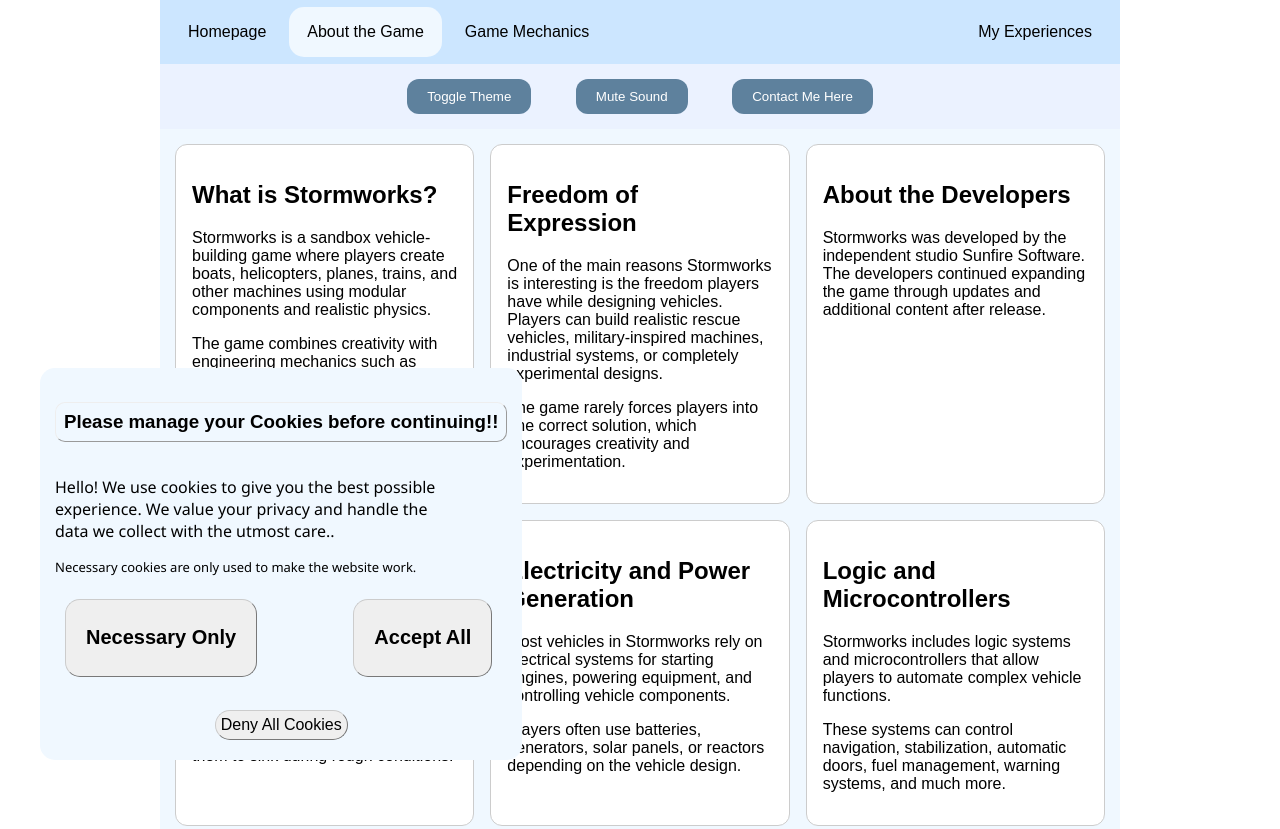
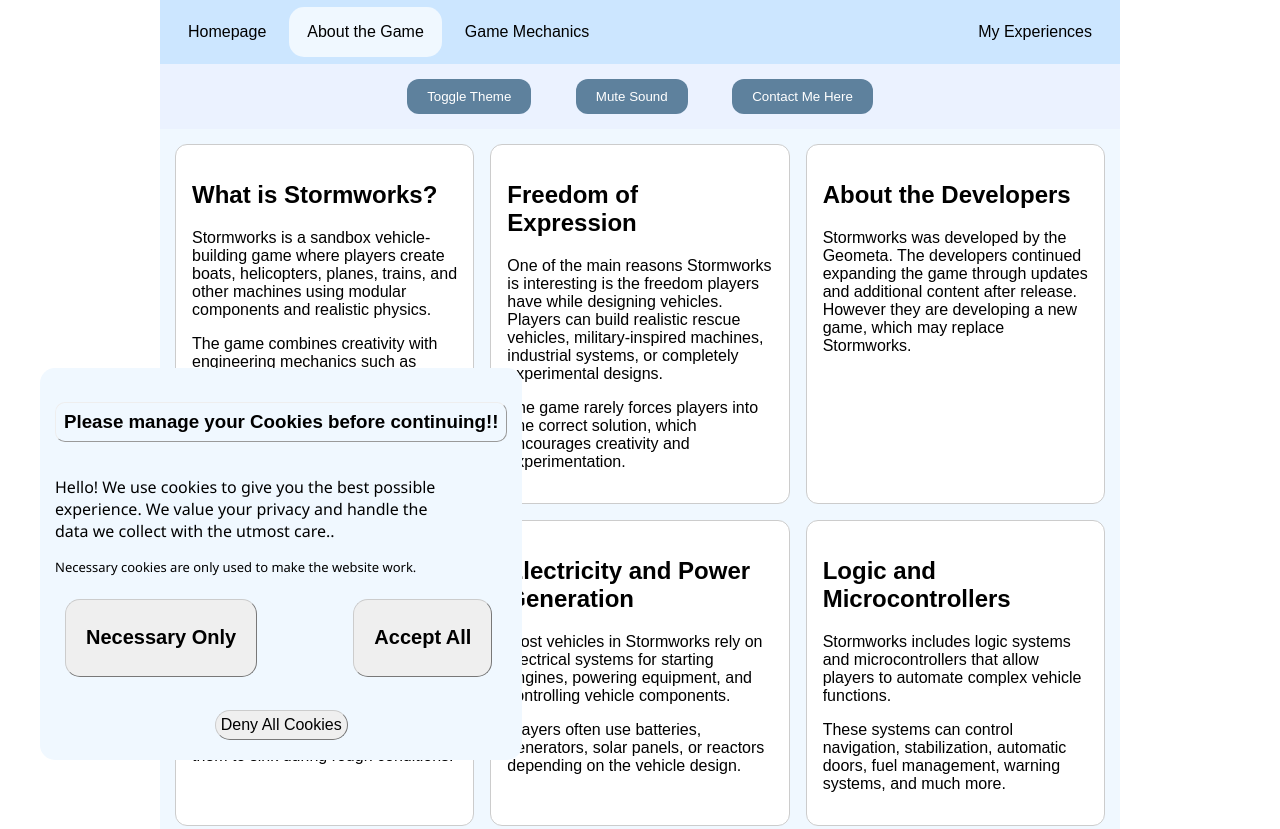
Before and after one commit to Falaphelia/webutv1-proj, a plain HTML site: page about.html in a window 1280 px wide. Shown: the top 829 px of the page. Drawn offline with Linux system fonts and the light colour scheme.

Commit message:
Update about.html

```diff
--- a/about.html
+++ b/about.html
@@ -85,9 +85,11 @@
         <h2>About the Developers</h2>
 
         <p>
-        Stormworks was developed by the independent studio Sunfire
-        Software. The developers continued expanding the game
+        Stormworks was developed by the Geometa.
+        The developers continued expanding the game
         through updates and additional content after release.
+        However they are developing a new game, which
+        may replace Stormworks.
         </p>
 
         </section>
```
